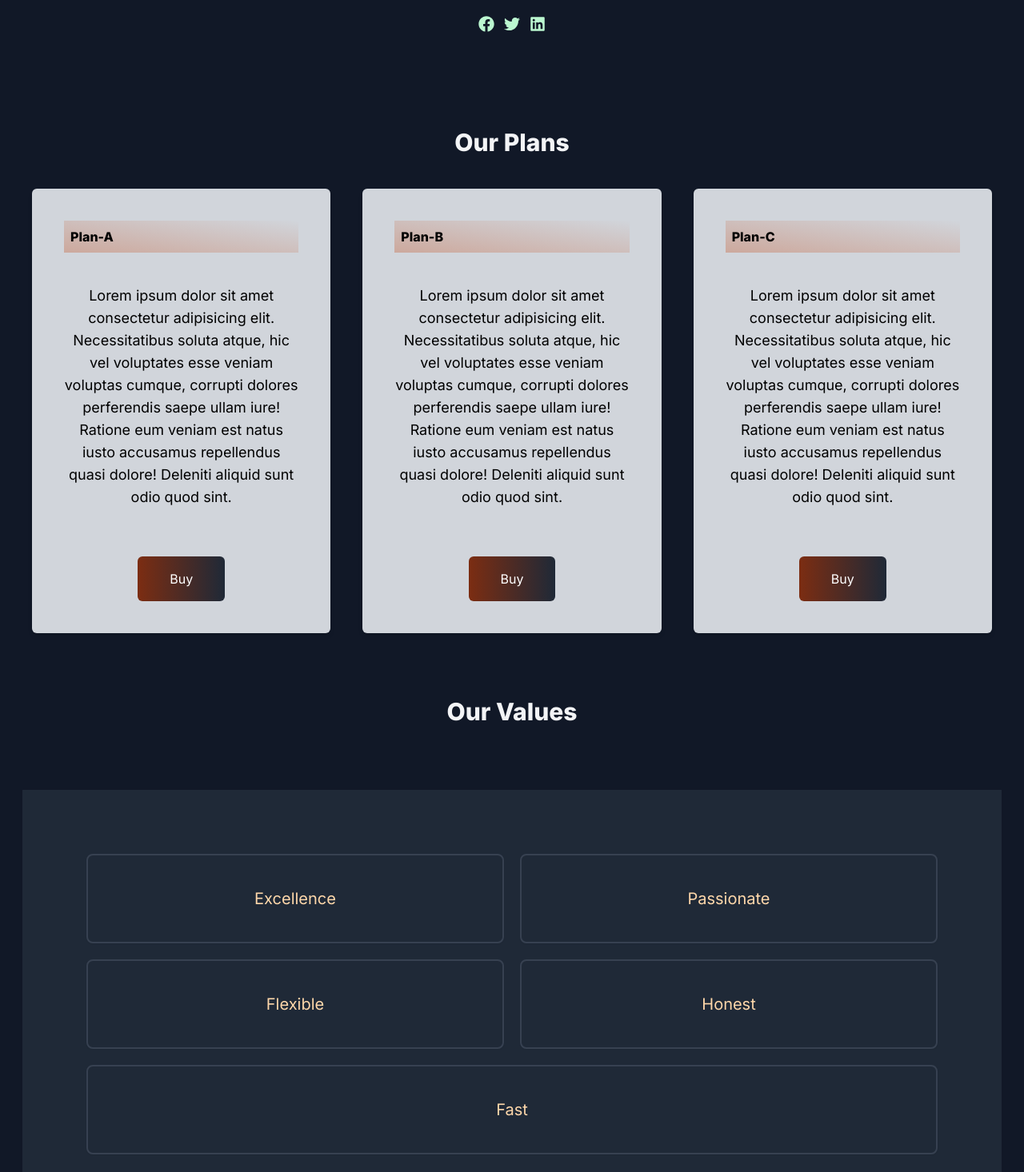
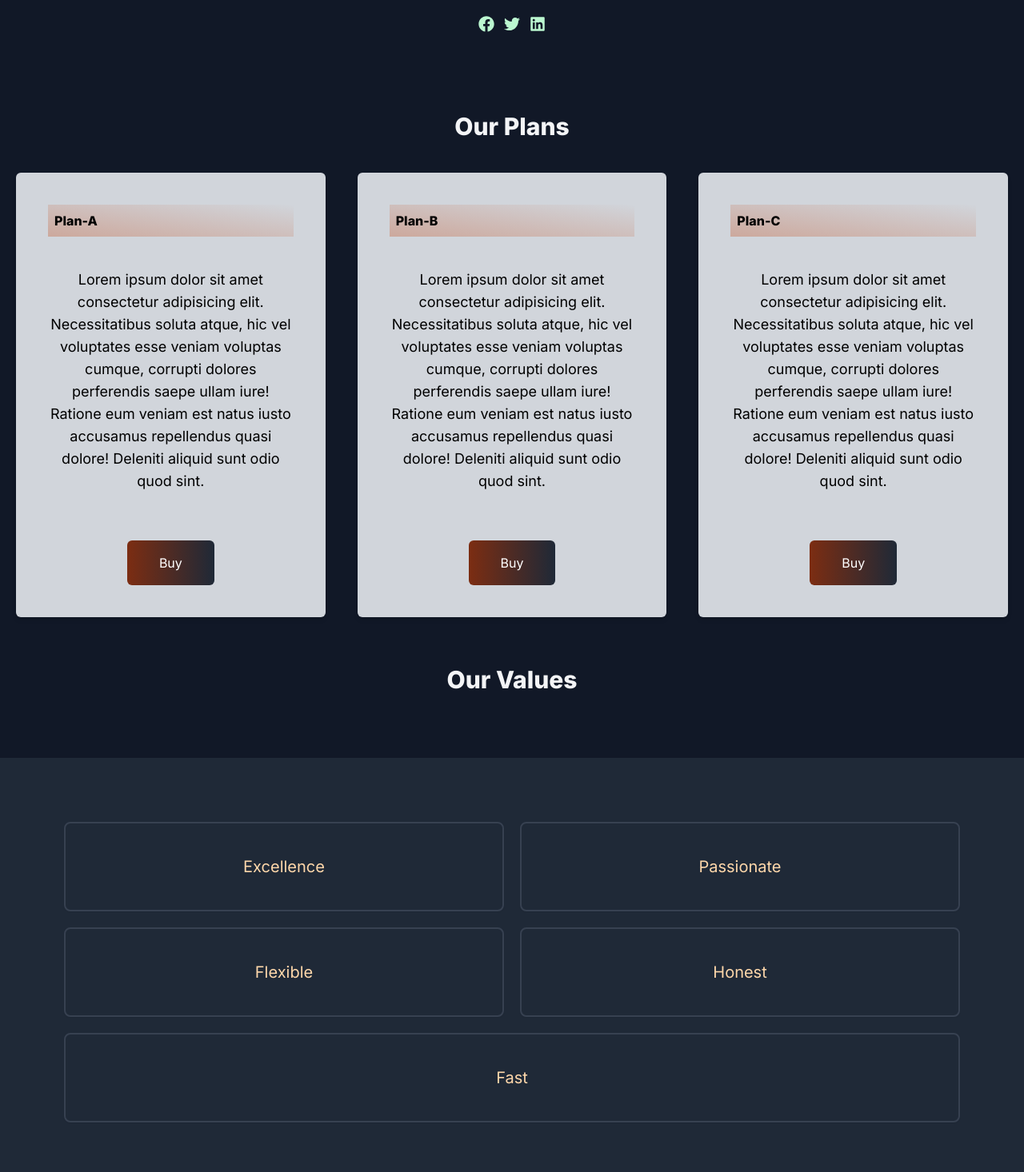
Before and after one commit to Esther-Inyang/next-n-tailwind, a Next.js app: page / in a window 1280 px wide. Shown: the part 924-2390 px from the top of the page at 80% size. Built offline with nearby package versions, Linux system fonts and the light colour scheme.

Commit message:
changed value component width

```diff
--- a/src/app/page.tsx
+++ b/src/app/page.tsx
@@ -44,7 +44,7 @@ export default function Home() {
           </div>
         </div>
 
-        <div className=" w-80 mx-auto p-10 lg:mt-20 mt-10 lg:w-full">
+        <div className=" w-80 mx-auto p-5 lg:mt-20 mt-10 lg:w-full">
           <h3 className="text-gray-100 dark:text-gray-950 font-extrabold text-2xl lg:text-3xl mb-10 text-center">Our Plans</h3>
           <div className="lg:flex lg:gap-10 lg:justify-between">
             <div className=" bg-gray-300 dark:bg-gray-300 shadow-md py-10 px-5 lg:p-10 rounded-md mb-10">
@@ -73,7 +73,7 @@ export default function Home() {
           </div>
         </div>
 
-        <div className="px-7">
+        <div>
           <h2 className="text-gray-100 dark:text-gray-950 font-extrabold text-2xl lg:text-3xl mb-10 text-center">Our Values</h2>
           <div className="flex flex-col lg:flex-row lg:flex-wrap gap-5 p-10 lg:mt-20 lg:p-20 dark:bg-green-50 bg-gray-800">
             <p className="basis-1/3 flex-1 text-orange-200 dark:text-orange-900 border-2 border-gray-700 dark:border-none dark:shadow-gray-400 shadow-sm rounded-lg text-xl text-center  lg:py-10 lg:px-40 px-10 py-5">Excellence</p>
```
